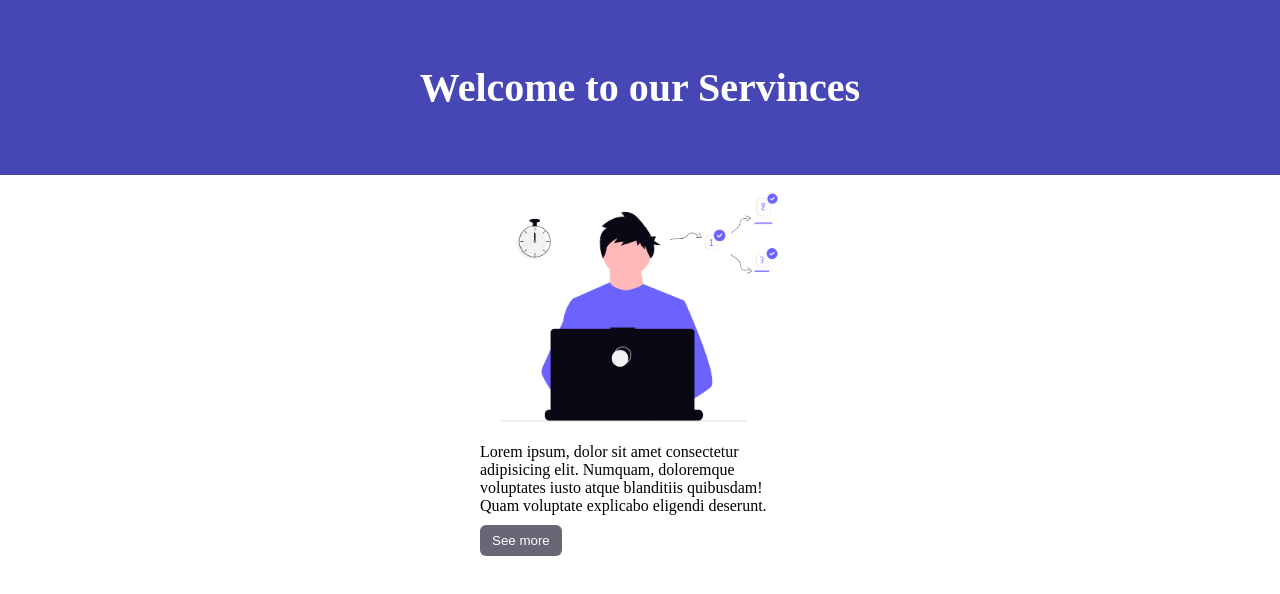
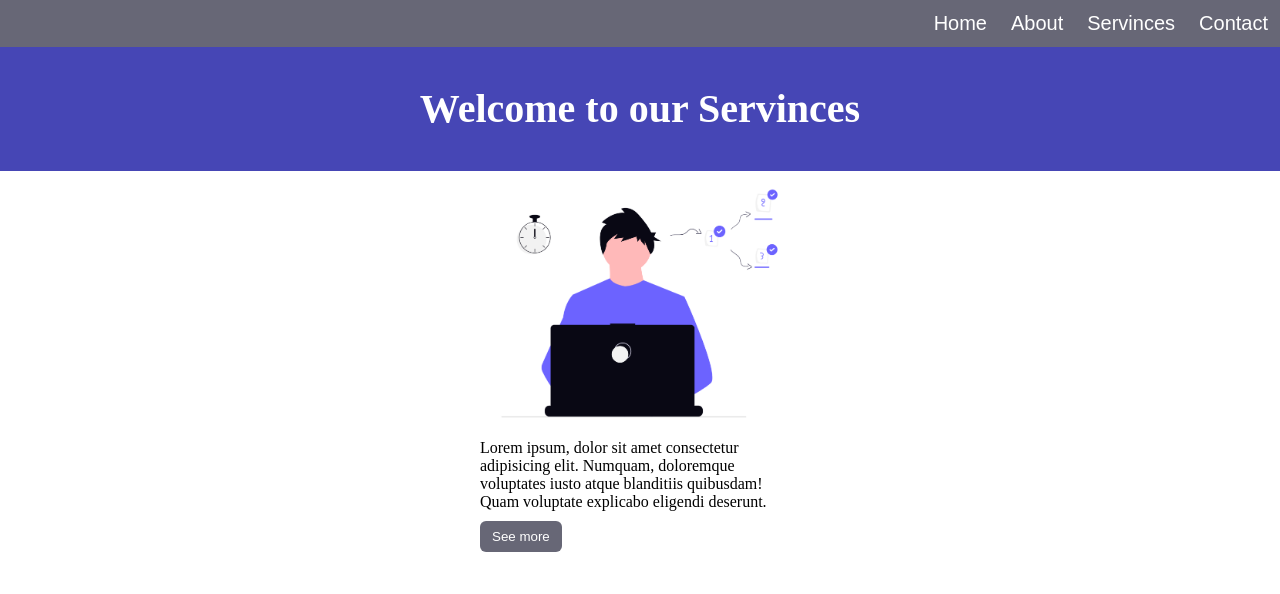
Before and after one commit to Roeurn-007/test-merge, a plain HTML site: page index.html in a window 1280 px wide. Drawn offline with Linux system fonts and the light colour scheme.

Commit message:
add servince page

```diff
--- a/index.html
+++ b/index.html
@@ -1,6 +1,12 @@
 <!DOCTYPE html>
 <html lang="en">
 <head>
+    <div class="menu">
+        <a href="">Home</a>
+        <a href="">About</a>
+        <a href="">Servinces</a>
+        <a href="">Contact</a>
+    </div>
     <meta charset="UTF-8">
     <meta name="viewport" content="width=device-width, initial-scale=1.0">
     <link rel="stylesheet" href="/style/servince.css">
--- a/style/servince.css
+++ b/style/servince.css
@@ -1,5 +1,18 @@
 *{
     margin: 0;
+}
+.menu{
+    background: rgba(50, 50, 71, 0.74);
+    display: flex;
+    justify-content: end;
+}
+a{
+    color: white;
+    text-decoration: none;
+    font-family: sans-serif;
+    font-size: 20px;
+    margin: 12px;
+
 }
 .image{
     height: 25%;
@@ -13,7 +26,7 @@ img{
 h1{
     background: rgba(6, 6, 155, 0.74);
     color: white;
-    padding: 5%;
+    padding: 3%;
     text-align: center;
     font-size: 40px;
 }
```
